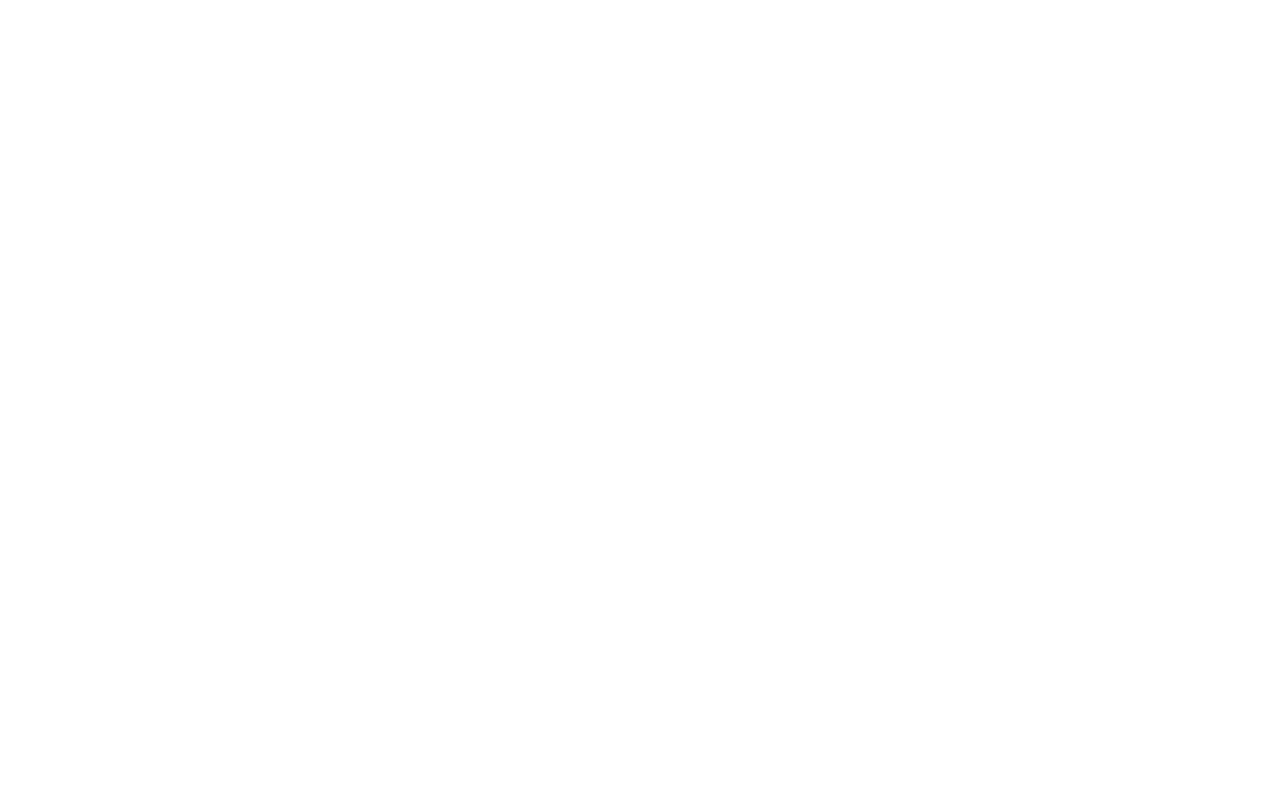
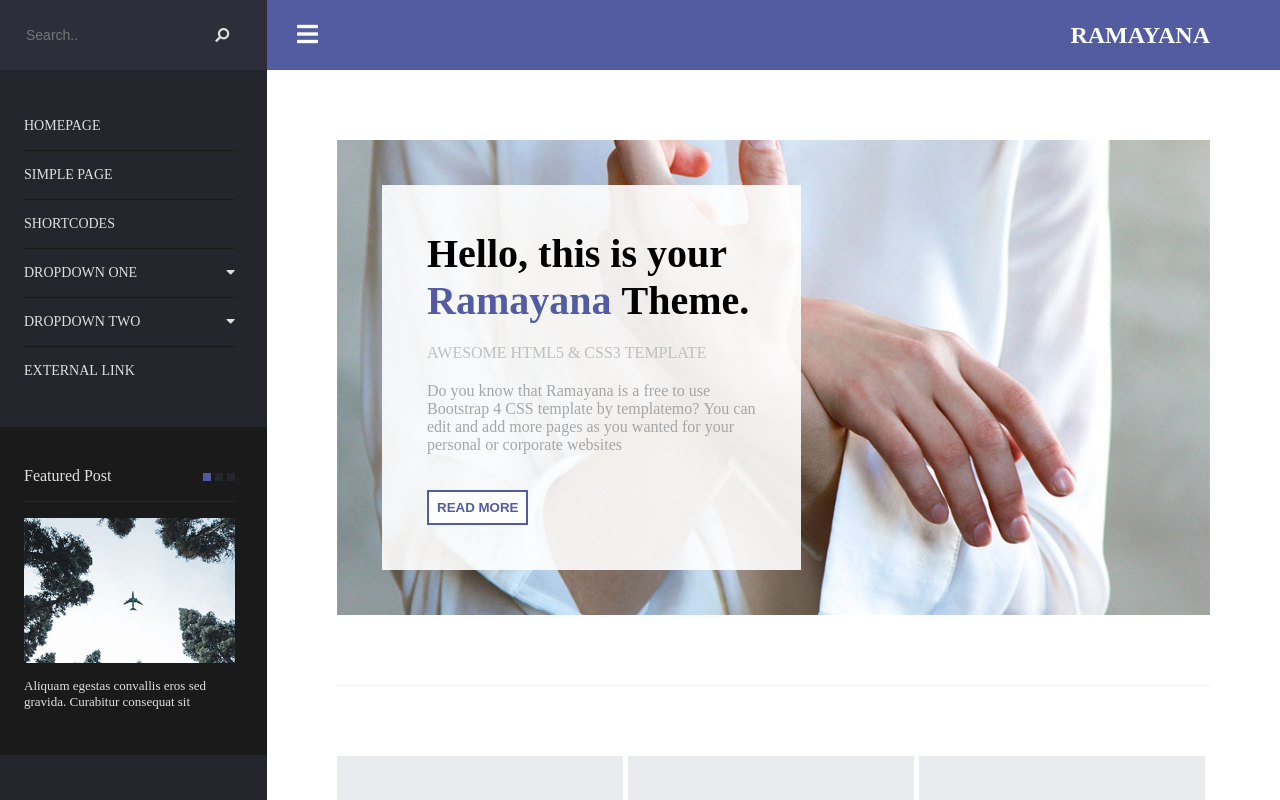
Before and after one commit to marksterben/my-assignment, a React (Create React App) app: page / in a window 1280 px wide. Shown: the top 800 px of the page. Built offline with nearby package versions, Linux system fonts and the light colour scheme.

Commit message:
create sidebar toggle function

```diff
--- a/src/App.js
+++ b/src/App.js
@@ -1,7 +1,22 @@
+import { useState } from "react";
+
 import Container from "./components/Container";
+import Navbar from "./components/Navbar";
+import Main from "./components/Main";
 
 const App = () => {
-  return <Container></Container>;
+  const [click, setClick] = useState(false);
+
+  const sidebarHandler = () => {
+    setClick(!click);
+  };
+
+  return (
+    <Container>
+      <Navbar click={click} />
+      <Main sidebarHandler={sidebarHandler} />
+    </Container>
+  );
 };
 
 export default App;
--- a/src/components/Navbar/Navbar.module.css
+++ b/src/components/Navbar/Navbar.module.css
@@ -4,3 +4,7 @@
   margin: 0;
   padding: 0;
 }
+
+.toggle {
+  display: none;
+}
--- a/src/components/Navbar/index.js
+++ b/src/components/Navbar/index.js
@@ -1,12 +1,15 @@
+import PropTypes from "prop-types";
+import classNames from "classnames";
+
 import SearchBar from "../SearchBar";
 import Nav from "../Nav";
 import NavFeature from "../NavFeature";
 
 import styles from "./Navbar.module.css";
 
-const Navbar = () => {
+const Navbar = ({ click }) => {
   return (
-    <nav className={styles.navbar}>
+    <nav className={classNames(styles.navbar, { [styles.toggle]: click })}>
       <SearchBar />
       <Nav />
       <NavFeature />
@@ -14,4 +17,8 @@
   );
 };
 
+Navbar.propTypes = {
+  click: PropTypes.bool.isRequired,
+};
+
 export default Navbar;
```
